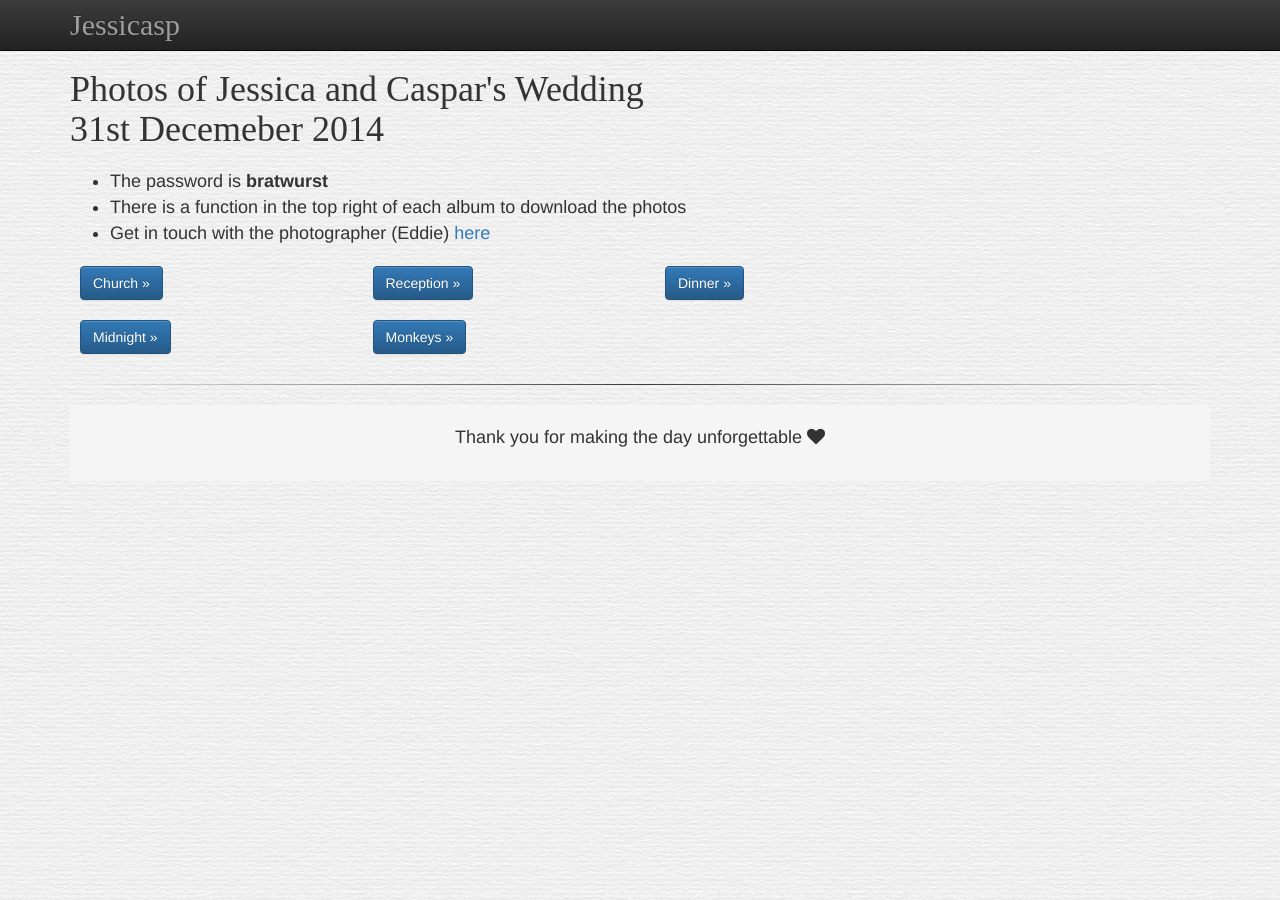
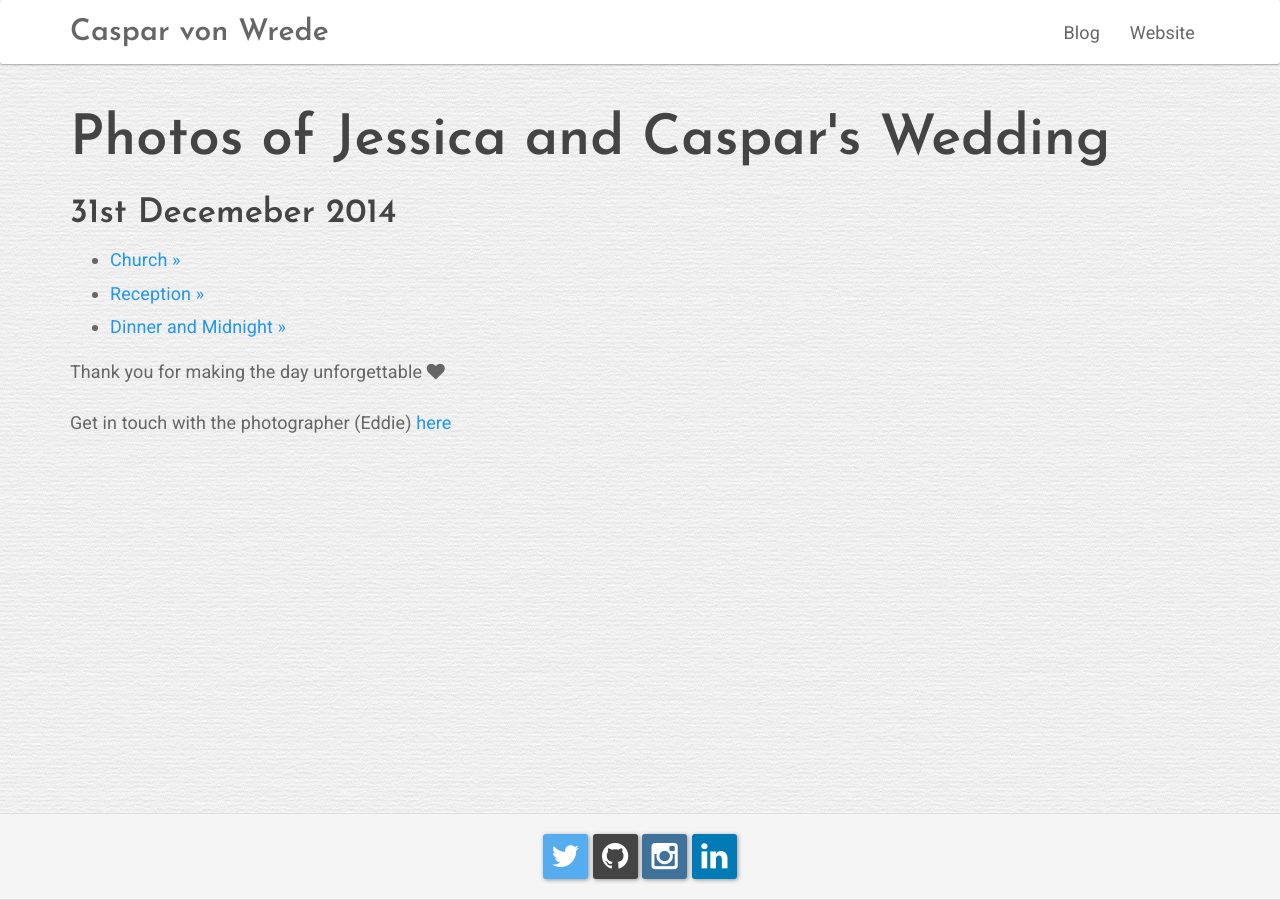
Before and after one commit to caspii/casparwre.de, a Jekyll site: the page built from jessicasp/index.html, in a window 1280 px wide. Built offline with Jekyll 4.4.1, drawn with Linux system fonts in a browser that asks for light colours; nearby versions of some CDN libraries; library files that are not in the unit come from our copies.

Commit message:
Fixed jessicasp and set to noindex

```diff
--- a/_layouts/default.html
+++ b/_layouts/default.html
@@ -9,6 +9,10 @@
 
     <meta name="author" content="{{ site.name }}" />
     <meta name="description" content="{{ page.description }}">
+    <!-- meta robots -->
+    {% if page.noindex %}
+       <meta name="robots" content="noindex" />
+    {% endif %}
 
     <!--[if lt IE 9]>
       <script src="http://html5shiv.googlecode.com/svn/trunk/html5.js"></script>
--- a/jessicasp/index.html
+++ b/jessicasp/index.html
@@ -1,121 +1,21 @@
-<!-- What are you doing here? -->
-<!DOCTYPE html>
-<html class="no-js">
-    <head>
-        <meta charset="utf-8">
-        <meta http-equiv="X-UA-Compatible" content="IE=edge,chrome=1">
-        <title>Jessica and Caspar 31.12.2014</title>
+---
+layout: default
+title: Jessicasp
+description: Photos of Jessica and Caspar's Wedding
+noindex: true
+---
 
-        <meta name="viewport" content="width=device-width">
-        <meta name="robots" content="noindex"> <!-- DON'T INDEX THIS PAGE, MOTHERFUCKER -->
+<div class="container">
+    <h1>Photos of Jessica and Caspar's Wedding</h1>
+    <h3>31st Decemeber 2014</h3>
+</div>
 
-        <link rel="stylesheet" href="/css/bootstrap.min.css">
-        <style>
-            body {
-                padding-top: 50px;
-                padding-bottom: 20px;
-            }
-
-            .btn-primary {
-              margin: 10px;
-            }
-
-            .alert {
-
-            }
-        </style>
-        <link rel="stylesheet" href="/css/bootstrap-theme.min.css">
-        <link rel="stylesheet" href="/css/main.css">
-        <link href="//netdna.bootstrapcdn.com/font-awesome/4.0.3/css/font-awesome.css" rel="stylesheet">
-
-        <script src="/js/vendor/modernizr-2.6.2-respond-1.1.0.min.js"></script>
-    </head>
-    <body>
-    <div class="navbar navbar-inverse navbar-fixed-top">
-      <div class="container">
-        <div class="navbar-header">
-          <a class="navbar-brand" href="/">Jessicasp</a>
-        </div>
-
-      </div>
-    </div>
-
-    <!-- Fortune Jumbotron -->
-    <div class="container">
-    <h1>	Photos of Jessica and Caspar's Wedding <br>
-          31st Decemeber 2014
-    </h1>
-    </div>
-
-    <div class="container">
-
-
-      <div class="row">
-        <div class="col-lg-10">
-        <p>
-        <ul>
-          <li>The password is <strong>bratwurst</strong></li>
-          <li>There is a function in the top right of each album to download the photos</li>
-          <li>Get in touch with the photographer (Eddie) <a href="mailto: teddyeigelb@hotmail.com">here</a></li>
-        </p>
-        </div>
-
-      </div>
-
-      <div class="row">
-        <div class="col-lg-3">
-          <a class="btn btn-primary" href="http://casparwre.de/photos/#442">Church &raquo;</a>
-          <br>
-        </div>
-
-        <div class="col-lg-3">
-          <a class="btn btn-primary" href="http://casparwre.de/photos/#445">Reception &raquo;</a>
-          <br>
-        </div>
-
-        <div class="col-lg-3">
-          <a class="btn btn-primary" href="http://casparwre.de/photos/#446">Dinner &raquo;</a>
-          <br>
-        </div>
-
-
-
-      </div>
-
-      <div class="row">
-
-        <div class="col-lg-3">
-          <a class="btn btn-primary" href="http://casparwre.de/photos/#441">Midnight &raquo;</a>
-          <br>
-        </div>
-
-        <div class="col-lg-3">
-          <a class="btn btn-primary" href="http://goo.gl/0a022K">Monkeys &raquo;</a>
-          <br>
-        </div>
-      </div>
-
-
-      <hr>
-      <footer>
-        <p>Thank you for making the day unforgettable <i class="fa fa-heart"></i></p>
-      </footer>
-      </div> <!-- /container -->
-        <script src="//ajax.googleapis.com/ajax/libs/jquery/1.10.1/jquery.min.js"></script>
-        <script>window.jQuery || document.write('<script src="js/vendor/jquery-1.10.1.min.js"><\/script>')</script>
-        <script src="/js/vendor/bootstrap.min.js"></script>
-
-        <!-- Begin: GOOGLE ANALYTICS -->
-        <script type="text/javascript">
-          var _gaq = _gaq || [];
-          _gaq.push(['_setAccount', 'UA-35934020-1']);
-          _gaq.push(['_trackPageview']);
-          (function() {
-            var ga = document.createElement('script'); ga.type = 'text/javascript'; ga.async = true;
-            ga.src = ('https:' == document.location.protocol ? 'https://ssl' : 'http://www') + '.google-analytics.com/ga.js';
-            var s = document.getElementsByTagName('script')[0]; s.parentNode.insertBefore(ga, s);
-          })();
-       </script>
-	    <!-- End: GOOGLE ANALYTICS -->
-    </body>
-</html>
+<div class="container">
+    <ul>
+        <li><a href="https://goo.gl/photos/mXgmiQ8UvBLUFwEc7">Church &raquo;</a></li>
+        <li><a href="https://goo.gl/photos/UwFyH6dfmrVMD8aU8">Reception &raquo;</a></li>
+        <li><a href="https://goo.gl/photos/LFr33uzVnzPwcbmY7">Dinner and Midnight &raquo;</a></li>
+    </ul>
+    <p>Thank you for making the day unforgettable <i class="fa fa-heart"></i></p>
+    <p>Get in touch with the photographer (Eddie) <a href="mailto: teddyeigelb@hotmail.com">here</a></p>
+</div>
```
Also changed, not shown: 1 other file.
